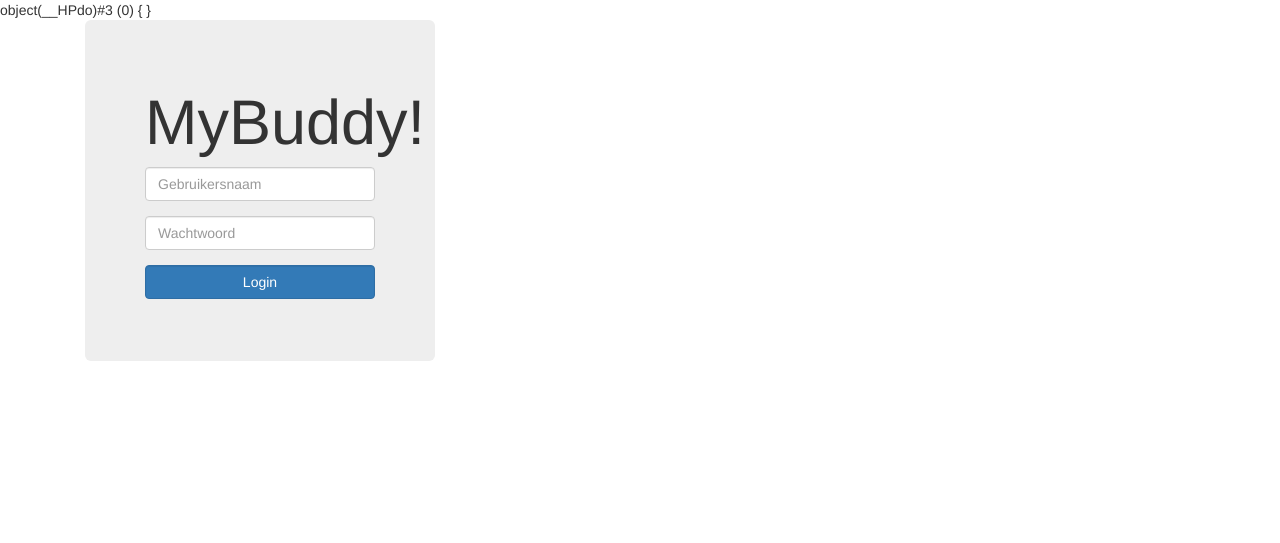
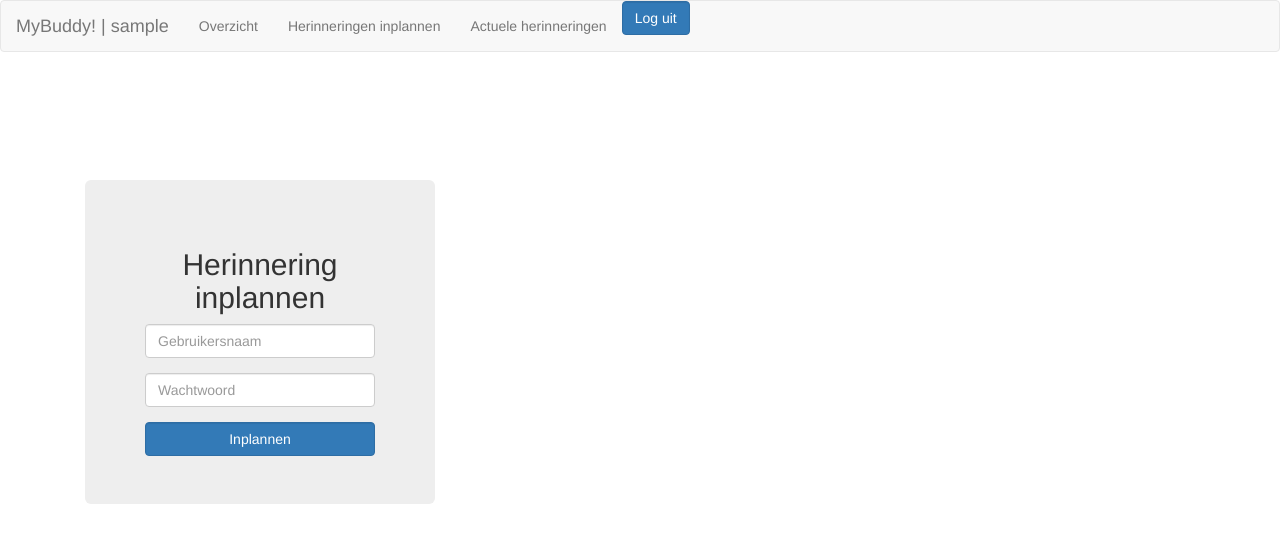
Before and after one commit to CodyStr/MyBuddy, a PHP site: page /index.php?page=Add in a window 1280 px wide. Shown: the top 543 px of the page. Run offline with PHP 8.4, Linux system fonts and the light colour scheme; the visitor is signed in with stand-in values (Sample User, id 1); some libraries are stand-ins or nearby versions.

Commit message:
Added last code

```diff
--- a/bootstrap/css/stylesheet.css
+++ b/bootstrap/css/stylesheet.css
@@ -0,0 +1,3 @@
+.container {
+	margin-top: 10%;
+}
--- a/bootstrap/dbconfig/config.php
+++ b/bootstrap/dbconfig/config.php
@@ -1,5 +1,4 @@
 <?php
-
 define('HOST', 'localhost');
 define('USER', 'root');
 define('PASSWORD', '');
@@ -16,6 +15,6 @@ function DB()
 	}
 }
 
-var_dump(DB());
+/*var_dump(DB());*/
 
 ?>
--- /dev/null
+++ b/bootstrap/includes/addReminder.php
@@ -0,0 +1,19 @@
+	<div class="container">
+		<div class="col-lg-4">
+		  <div class="jumbotron">
+			  <div class="text-center">
+			  	<h2>Herinnering inplannen</h2>
+			  </div>
+			<form class="myform" action="login.php" method="post">
+			  <div class="form-group">
+				<input name="username" type="text" class="form-control" placeholder="Gebruikersnaam">
+			  </div>
+			  <div class="form-group">
+				<input name="password" type="password" class="form-control" placeholder="Wachtwoord">
+			  </div>
+				<input name="add_btn" type="submit" id="add_btn" class="btn btn-primary form-control" value="Inplannen"/>
+			</form>
+		  </div>
+		</div>
+		<div class="col-lg-4"></div>
+	  </div>
--- /dev/null
+++ b/bootstrap/includes/recentReminder.php
@@ -0,0 +1,3 @@
+<div id="test2">
+	<h1>recentReminder</h1>
+</div>
--- a/bootstrap/index.php
+++ b/bootstrap/index.php
@@ -1,21 +1,21 @@
 <?php
 	session_start();
-	$_SESSION['login'] = false;
 	require 'dbconfig/config.php';
+	if (isset($_SESSION['login']) && $_SESSION['login'] == true):
 ?>
 <!DOCTYPE html>
 <html lang="en">
   <head>
-	  <title>MyBuddy!</title>
-	  <link rel="stylesheet" type ="text/css" href="css/stylesheet.css">
     <meta charset="utf-8">
     <meta http-equiv="X-UA-Compatible" content="IE=edge">
     <meta name="viewport" content="width=device-width, initial-scale=1">
     <!-- The above 3 meta tags *must* come first in the head; any other head content must come *after* these tags -->
     <title>MyBuddy!</title>
-
+	<link rel="stylesheet" type ="text/css" href="css/stylesheet.css">
+	  <link href="https://maxcdn.bootstrapcdn.com/font-awesome/4.7.0/css/font-awesome.min.css" rel="stylesheet" integrity="sha384-wvfXpqpZZVQGK6TAh5PVlGOfQNHSoD2xbE+QkPxCAFlNEevoEH3Sl0sibVcOQVnN" crossorigin="anonymous">
     <!-- Bootstrap -->
     <link href="css/bootstrap.min.css" rel="stylesheet">
+	<!-- jQuery -->
 
     <!-- HTML5 shim and Respond.js for IE8 support of HTML5 elements and media queries -->
     <!-- WARNING: Respond.js doesn't work if you view the page via file:// -->
@@ -23,49 +23,52 @@
       <script src="https://oss.maxcdn.com/html5shiv/3.7.3/html5shiv.min.js"></script>
       <script src="https://oss.maxcdn.com/respond/1.4.2/respond.min.js"></script>
     <![endif]-->
+
   </head>
   <body>
-	  <div class="container">
-		<div class="col-lg-4">
-		  <div class="jumbotron">
-			  <div class="text-center">
-			  	<h1>MyBuddy!</h1>
-			  </div>
-			<form class="myform" action="index.php" method="post">
-			  <div class="form-group">
-				<input name="username" type="text" class="form-control" placeholder="Gebruikersnaam">
-			  </div>
-			  <div class="form-group">
-				<input name="password" type="password" class="form-control" placeholder="Wachtwoord">
-			  </div>
-				<input name="login" type="submit" id="login_btn" class="btn btn-primary form-control" value="Login"/>
-			</form>
-		  </div>
-		</div>
-		<div class="col-lg-4"></div>
-	  </div>
-	  <?php
-				if(isset($_POST['login']))
-				{
-					$username = $_POST['username'];
-					$password = $_POST['password'];
+	  <nav class="navbar navbar-default">
+  <div class="container-fluid">
+    <!-- Brand and toggle get grouped for better mobile display -->
+    <div class="navbar-header">
+      <button type="button" class="navbar-toggle collapsed" data-toggle="collapse" data-target="#bs-example-navbar-collapse-1" aria-expanded="false">
+        <span class="sr-only">Toggle navigation</span>
+        <span class="icon-bar"></span>
+        <span class="icon-bar"></span>
+        <span class="icon-bar"></span>
+      </button>
+      <a class="navbar-brand" href="#">MyBuddy! | <?php echo $_SESSION['username']?></a>
+    </div>
 
-					$query= $conn->prepare("SELECT username FROM Users WHERE username =:username AND password =:password");
-					$query->bindValue('username', $username);
-					$query->bindValue('password', $password);
-					$query->execute();
-
-					if ($row = $query->fetch(PDO::FETCH_ASSOC))
-					{
-							$_SESSION['username'] = $username;
-							$_SESSION['login'] = true;
-							header('Location: homeMember.php?page=Home');
-					}
-					else{
-						echo '<div id="errormsg">Gebruikersnaam en wachtwoord komen niet overeen.</div>';
-					}
-				}
-			?>
+    <!-- Collect the nav links, forms, and other content for toggling -->
+    <div class="collapse navbar-collapse" id="bs-example-navbar-collapse-1">
+		<ul class="nav navbar-nav">
+        	<li class="hover"><a href="index.php">Overzicht <span class="sr-only">(current)</span></a></li>
+        	<li><a href="index.php?page=Add">Herinneringen inplannen</a></li>
+			<li><a href="index.php?page=Recent">Actuele herinneringen</a></li>
+			<li><form class="form_logout" action="login.php" method="post">
+					<input name="logout_btn" type="submit" id="logout_btn" class="btn btn-primary form-control" value="Log uit"/>
+				</form></li>
+		</ul>
+    </div><!-- /.navbar-collapse -->
+  </div><!-- /.container-fluid -->
+</nav>
+	  	<?php
+			if(!isset($_GET['page'])){
+				include 'includes/overview.php';
+			}
+			else if($_GET['page'] == 'Add')
+			{
+				include 'includes/addReminder.php';
+			}else if($_GET['page'] == 'Recent'){
+				include 'includes/recentReminder.php';
+			}
+		?>
+	  	<?php
+			if(isset($_POST['logout_btn'])){
+				session_destroy();
+				header('Location: login.php');
+			}
+		?>
 
     <!-- jQuery (necessary for Bootstrap's JavaScript plugins) -->
     <script src="https://cdnjs.cloudflare.com/ajax/libs/jquery/3.2.1/jquery.min.js"></script>
@@ -73,3 +76,4 @@
     <script src="js/bootstrap.min.js"></script>
   </body>
 </html>
+<?php endif; if(!$_SESSION['login'] == true) header('Location: login.php'); ?>
```
Also changed, not shown: bootstrap/includes/overview.php (added, +70 -0 lines), bootstrap/login.php (added, +78 -0 lines).
